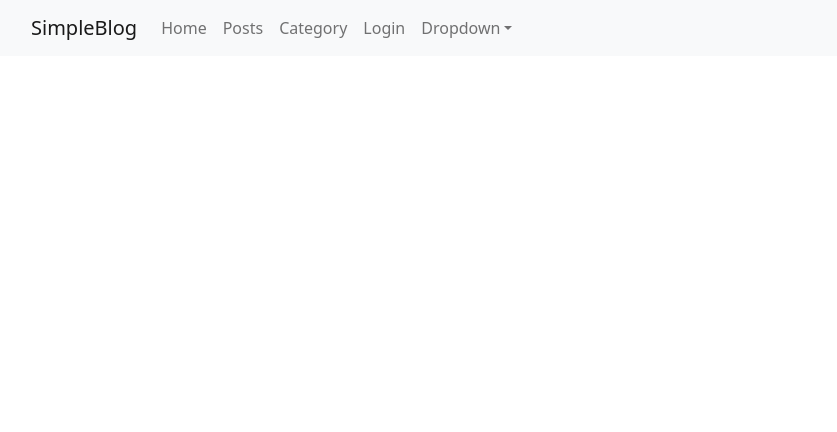
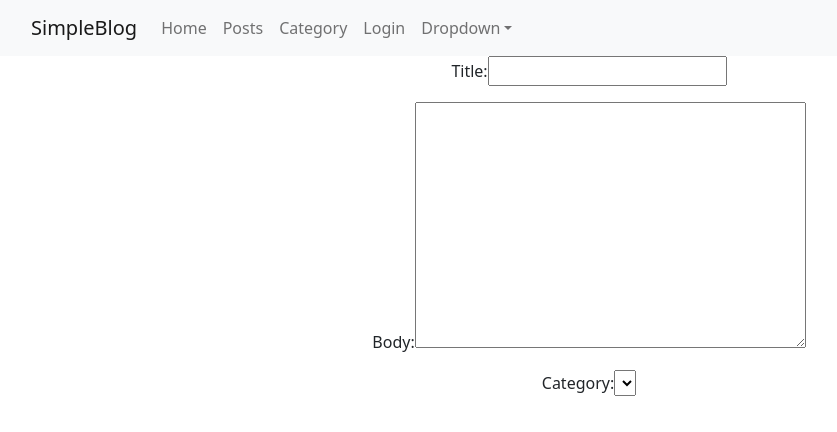
Before and after one commit to WANGJ203/mySimpleblog_react, a React (Create React App) app: page /createPost in a window 1280 px wide. Shown: the top 432 px of the page, without its empty margins (51-888 px from the left). Built offline with nearby package versions, Linux system fonts and the light colour scheme.

Commit message:
create post

```diff
--- a/src/App.js
+++ b/src/App.js
@@ -7,6 +7,7 @@ import NavBar from "./components/NavBar";
 import Login from "./components/login";
 import Posts from "./components/posts";
 import PostDetail from "./components/postDetail";
+import CreatePost from "./components/createPost";
 
 
 
@@ -21,6 +22,7 @@ function App() {
                 <Route path="category" element={<Category/>}/>
                 <Route path="login" element={<Login/>}/>
                 <Route path="postDetail" element={<PostDetail/>}/>
+                <Route path="createPost" element={<CreatePost/>}/>
             </Routes>
         </div>
     );
--- /dev/null
+++ b/src/components/createPost.js
@@ -0,0 +1,13 @@
+import React from 'react';
+
+function CreatePost(props) {
+    return (
+        <div>
+            <p>Title:<input type={"text"} id={"title"}/> </p>
+            <p>Body:<textarea id={"body"} rows={10} cols={40}></textarea></p>
+            <p>Category:<select id={"category"}></select></p>
+        </div>
+    );
+}
+
+export default CreatePost;
--- a/src/components/posts.js
+++ b/src/components/posts.js
@@ -20,6 +20,7 @@ function Posts(props) {
 
     return (
         <div>
+           <Link to={"/createPost"} className={"btn btn-success"}>Create a post</Link>
             {posts.map(post =>
                 <p>
                     <Link to={"/postDetail"} state={{post_id: post.id}} key={post.id}>{post.title}</Link>
```
